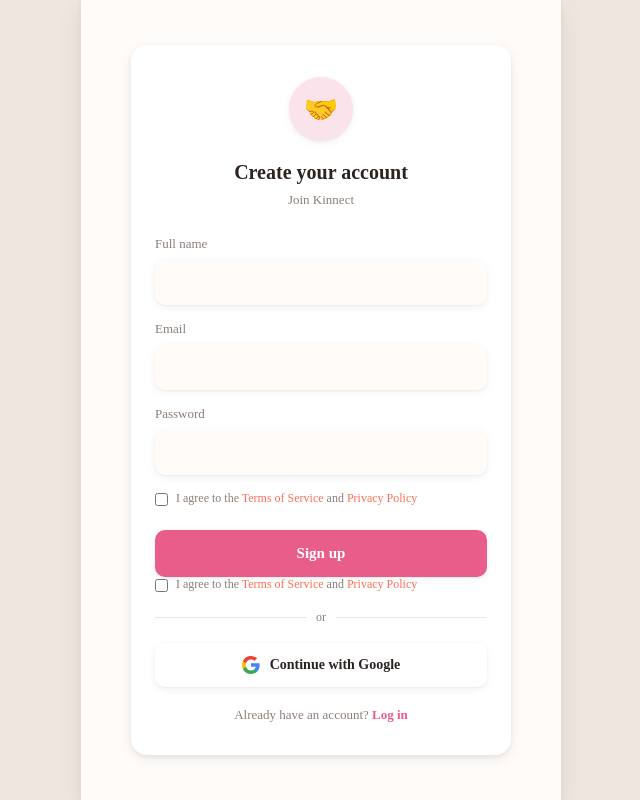
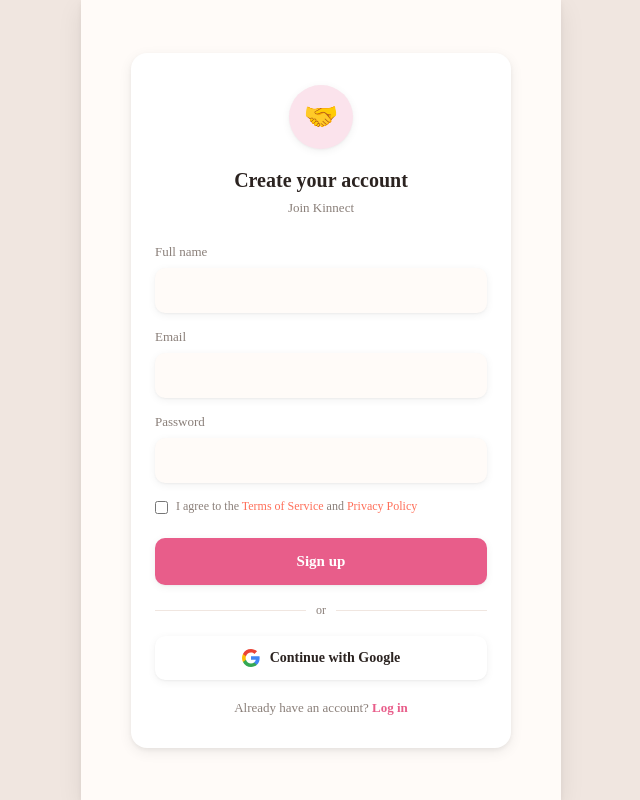
Before and after one commit to okpetoritse/kinnect, a Next.js app: page /signup in a window 1280 px wide. Shown: the whole page, without its empty margins (319-959 px from the left). Built offline with nearby package versions, Linux system fonts and the light colour scheme.

Commit message:
Fix founding number trigger blocking signups, remove duplicate terms checkbox, fix long-press touch-action for reactions

```diff
--- a/src/app/signup/page.tsx
+++ b/src/app/signup/page.tsx
@@ -81,19 +81,7 @@
 
           <button className={styles.submit} type="submit">
             Sign up
-          </button><label style={{ display: "flex", alignItems: "flex-start", gap: 8, fontSize: 12, color: "var(--text-secondary)", marginBottom: 16 }}>
-            <input type="checkbox" name="agreeTerms" required style={{ marginTop: 2 }} />
-            <span>
-              I agree to the{" "}
-              <a href="/terms" target="_blank" style={{ color: "var(--coral)" }}>
-                Terms of Service
-              </a>{" "}
-              and{" "}
-              <a href="/privacy" target="_blank" style={{ color: "var(--coral)" }}>
-                Privacy Policy
-              </a>
-            </span>
-          </label>
+          </button>
 
 
         </form>
```
